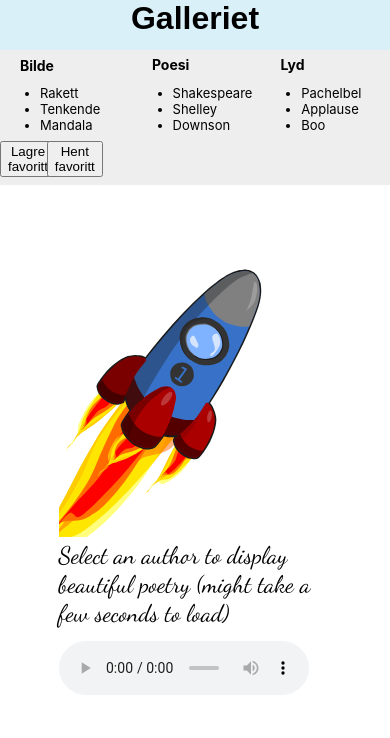
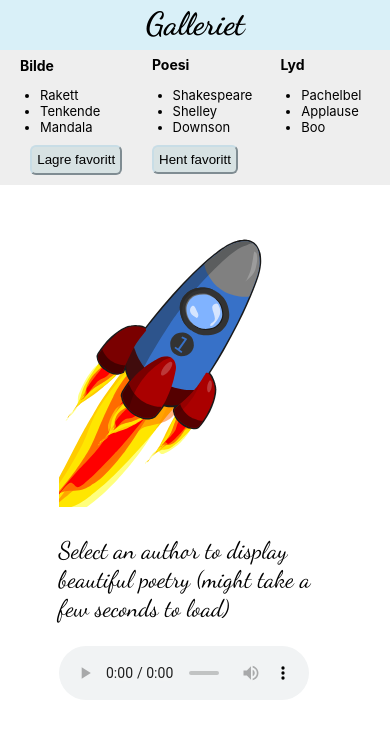
Before and after one commit to SimenSverdrup/Webutvikling-prosjekt2, a React (Create React App) app: page / in a window 390 px wide. Shown: the top 738 px of the page. Built offline with nearby package versions, Linux system fonts and the light colour scheme.

Commit message:
fikset css, endret tittelfont

```diff
--- a/src/App.css
+++ b/src/App.css
@@ -38,7 +38,9 @@ html, body {
 }*/
 
 h1 {
-  font-family: arial, verdana, sans-serif;
+  font-family: 'Dancing Script', cursive;
+  margin-top: 50px;
+  padding-top: 5px;
 }
 
 /*#saveBut {
--- a/src/components/Button/Button.css
+++ b/src/components/Button/Button.css
@@ -1,6 +1,6 @@
 #saveBut {
     /*margin: 50% auto auto 18%;*/
-    margin: 13vh auto auto 3.6vw;
+    margin: 6vh auto auto 3vw;
     padding: 4%;
     border-radius: 6px;
     background-color: #83b5bb38;
@@ -10,7 +10,7 @@
 
   #loadBut {
     /*margin: 6% auto auto 18%;*/
-    margin: 1.5vh auto auto 3.5vw;
+    margin: 1.5vh auto auto 3vw;
     padding: 4%;
     padding: 4%;
     border-radius: 6px;
--- a/src/components/Button/Button.tsx
+++ b/src/components/Button/Button.tsx
@@ -1,5 +1,6 @@
 import React from 'react';
 import { GalleryContext } from '../../context/GalleryContext';
+import './Button.css';
 
 
 interface Props {
@@ -67,9 +68,7 @@ class Button extends React.Component<Props, State> {
 
     render () {
         return(
-            <div>
                 <button id={this.props.id} onClick={this.onClick.bind(this)}> {this.props.text} </button>
-            </div>
         );
     }
 
--- a/src/components/GridContainer/GridContainer.css
+++ b/src/components/GridContainer/GridContainer.css
@@ -20,6 +20,6 @@
     display: grid;
     grid-template-columns: 100%;
     width: 70%;
-    margin: 200px auto auto auto;
+    margin: 170px auto auto auto;
   }
 }
--- a/src/components/Music/Music.css
+++ b/src/components/Music/Music.css
@@ -1,6 +1,10 @@
 #grid_sound {
   grid-column-start: 2;
   grid-column-end: 3;
+}
+
+#grid_sound audio {
+  margin-top: 30px;
 }
 
 @media only screen and (max-width: 912px) {
@@ -14,6 +18,7 @@
 
     #grid_sound audio {
       width: 350px;
+      margin-top: 10px;
     }
 }
 
--- a/src/components/Poetry/Poetry.css
+++ b/src/components/Poetry/Poetry.css
@@ -14,6 +14,7 @@
       grid-column-end: 2;
       grid-row-start: 2;
       grid-row-end: 3;
+      margin-top: 25px;
     }
 }
 
@@ -23,5 +24,6 @@
       grid-column-end: 2;
       grid-row-start: 2;
       grid-row-end: 3;
+      margin-top: 25px;
     }
 }
--- a/src/components/Sidebar/Sidebar.css
+++ b/src/components/Sidebar/Sidebar.css
@@ -1,6 +1,6 @@
 #sidebar {
     width: 200px;
-    height: 94vh; /* Var 100% */
+    height: 100vh; /* Var 100% */
     background-color: #EEEEEE;
     position: absolute;
     margin: 0 auto 0 0;
@@ -34,7 +34,8 @@
     width: 100%;
     background-color: #EEEEEE;
     position: absolute;
-    margin: 0 0 5% 0;
+    /*margin: 0 0 5% 0;*/
+    margin: 0;
   }
 
   #sidebar > h4 {
--- a/src/components/Title/Title.css
+++ b/src/components/Title/Title.css
@@ -1,6 +1,6 @@
 #header {
     width: 100%;
-    height: 50px;
+    height: 45px;
     background-color: #D9F0F8;
     text-align: center;
     margin: 0;
--- a/src/context/GalleryContext.tsx
+++ b/src/context/GalleryContext.tsx
@@ -4,8 +4,8 @@ import React, { useState, useMemo } from 'react';
 // øverst i en java-fil
 interface GalleryContextProps {
     imgProvider: ImgProvider;
-    soundProvider: SoundProvider
-    poemProvider: PoemProvider
+    soundProvider: SoundProvider;
+    poemProvider: PoemProvider;
 }
 
 interface ImgProvider {
```
